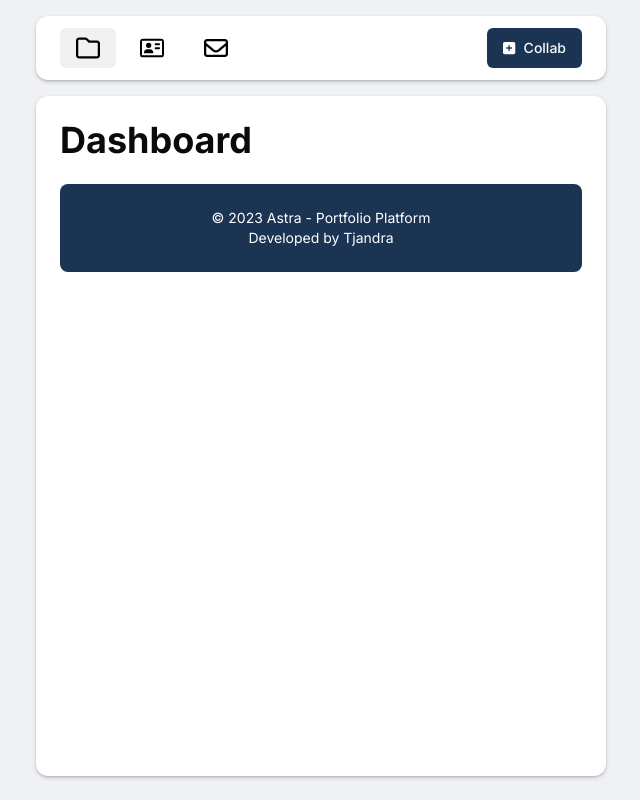
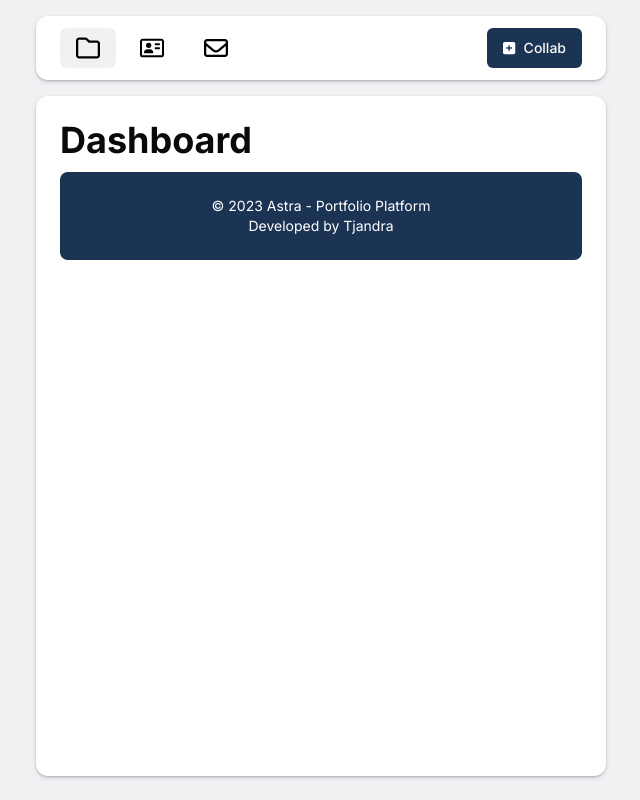
Before and after one commit to Tjandra-Putra/astra-portfolio-app, a Next.js app: page /admin/dashboard in a window 1280 px wide. Shown: the whole page, without its empty margins (319-959 px from the left). Built offline with nearby package versions, Linux system fonts and the light colour scheme; no server answers.

Commit message:
Update footer.tsx

```diff
--- a/components/layout/footer.tsx
+++ b/components/layout/footer.tsx
@@ -1,6 +1,6 @@
 const Footer = () => {
   return (
-    <div className="bg-navy mb-6 mt-6 p-6 text-center rounded-lg">
+    <div className="bg-navy mb-6 mt-3 p-6 text-center rounded-lg">
       <div className="text-sm font-normal text-white">
         <span className="text-white">© 2023 Astra - Portfolio Platform </span>
         <br />
```
